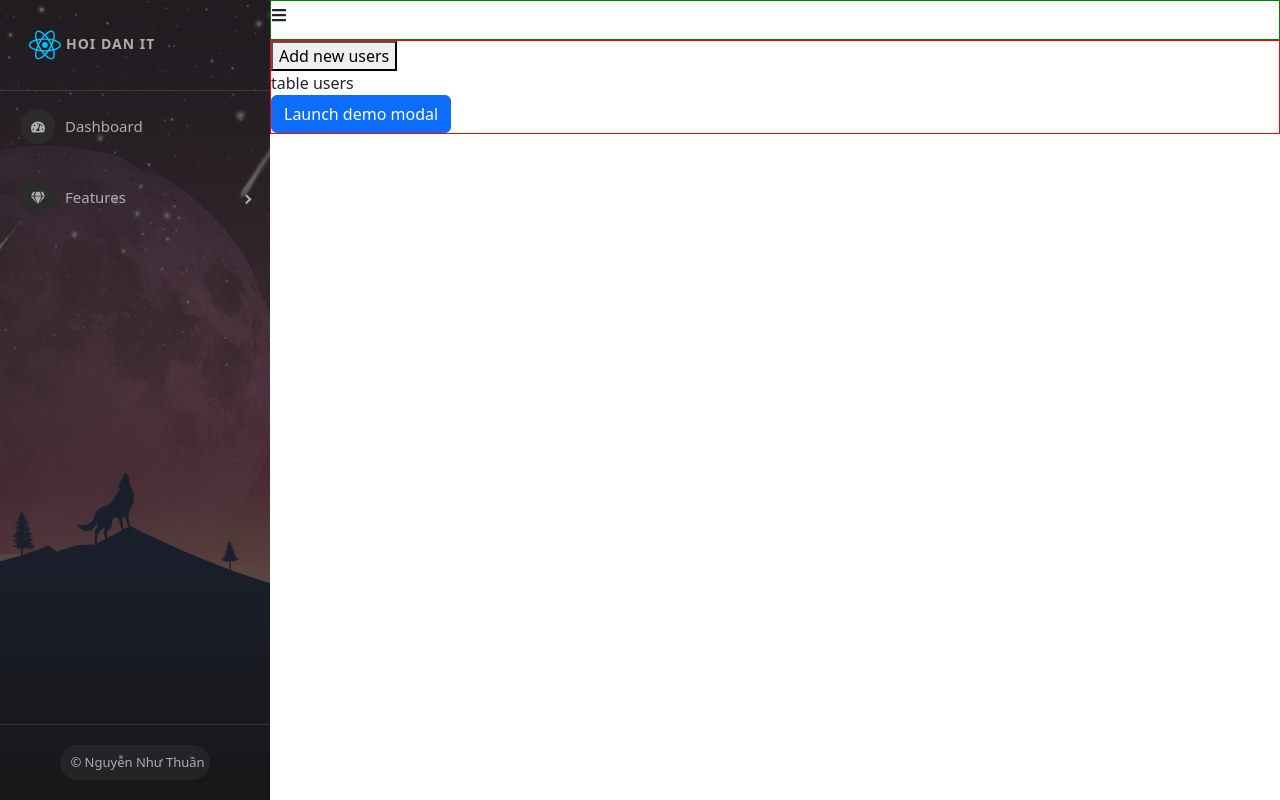
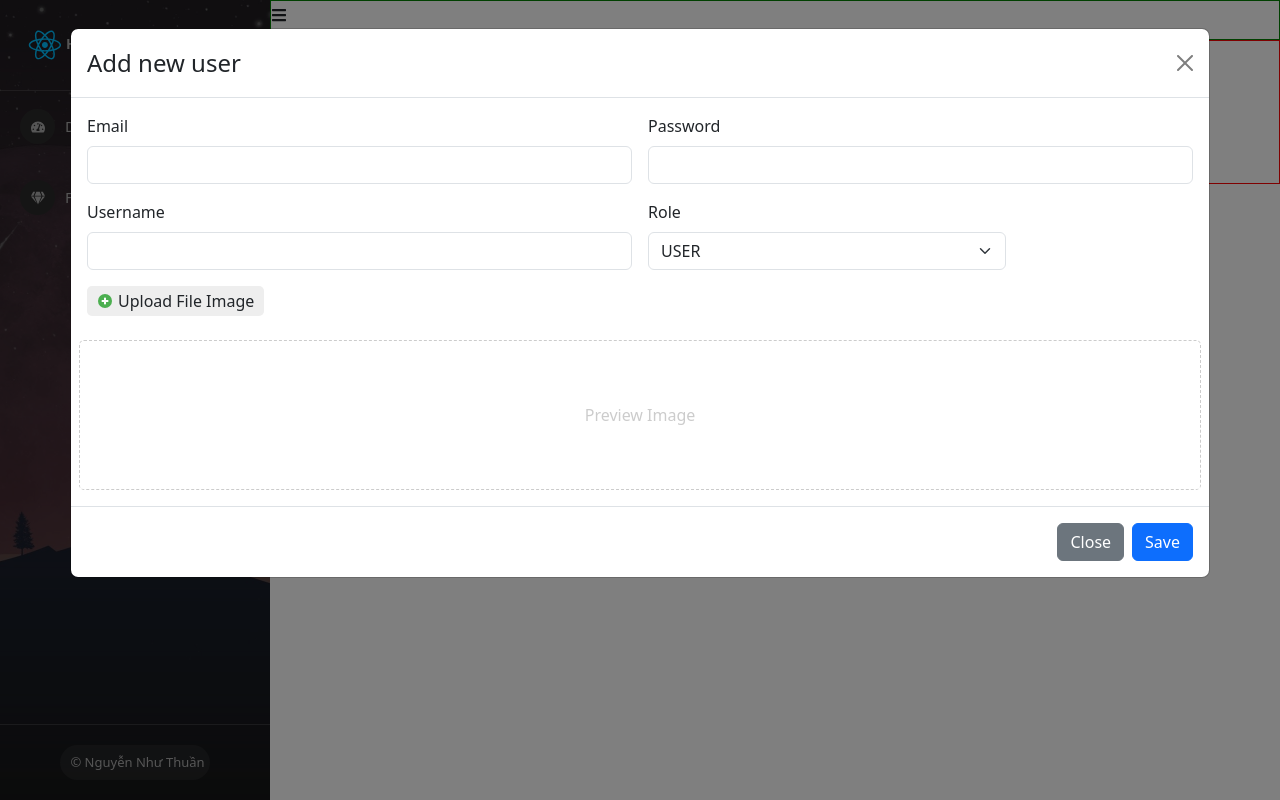
Before and after one commit to zZzThuanzZz/base-react-redux, a React (Create React App) app: page /admins/manage-users in a window 1280 px wide. Both pictures are taken after a click on the button "Add new users". Built offline with nearby package versions, Linux system fonts and the light colour scheme.

Commit message:
video 58

```diff
--- a/src/components/Admin/Content/ManageUser.js
+++ b/src/components/Admin/Content/ManageUser.js
@@ -1,19 +1,29 @@
-import ModalCreateUser from "./ModalCreateUser"
-import './ManageUser.scss'
+import ModalCreateUser from "./ModalCreateUser";
+import './ManageUser.scss';
+import { FcPlus } from 'react-icons/fc';
+import { useState } from "react";
 
 const ManageUser = (props) => {
+    const [showModalCreateUser, setShowModalCreateUser] = useState(false);
+
     return (
         <div className="manage-user-container">
             <div className="title">
+                Manage User
             </div>
             <div className="users-content">
-                <div>
-                    <button>Add new users</button>
+                <div className="btn-add-new">
+                    <button className="btn btn-primary"
+                        onClick={() => setShowModalCreateUser(true)}>
+                        <FcPlus />Add new users</button>
                 </div>
-                <div>
+                <div className="table-users-container">
                     table users
                 </div>
-                <ModalCreateUser />
+                <ModalCreateUser
+                    show={showModalCreateUser}
+                    setShow={setShowModalCreateUser}
+                />
             </div>
         </div>
     )
--- a/src/components/Admin/Content/ManageUser.scss
+++ b/src/components/Admin/Content/ManageUser.scss
@@ -1,5 +1,16 @@
 .manage-user-container {
-    .users-content {}
+    padding: 10px;
+
+    .users-content {
+        .btn-add-new {
+            margin: 15px 0;
+        }
+    }
+
+    .title {
+        font-weight: 600;
+        font-size: 20px;
+    }
 }
 
 .modal-add-user {
--- a/src/components/Admin/Content/ModalCreateUser.js
+++ b/src/components/Admin/Content/ModalCreateUser.js
@@ -1,13 +1,21 @@
 import { useState } from 'react';
 import Button from 'react-bootstrap/Button';
 import Modal from 'react-bootstrap/Modal';
-import { FcPlus } from 'react-icons/fc'
+import { FcPlus } from 'react-icons/fc';
+import axios from 'axios';
 
-const ModalCreateUser = () => {
-    const [show, setShow] = useState(false);
-
-    const handleClose = () => setShow(false);
-    const handleShow = () => setShow(true);
+const ModalCreateUser = (props) => {
+    const { show, setShow } = props;
+    const handleClose = () => {
+        setShow(false)
+        setEmail("");
+        setPassword("");
+        setUsername("");
+        setRole("USER");
+        setImage("");
+        setPreviewImage("");
+    };
+    // const handleShow = () => setShow(true);
 
     const [email, setEmail] = useState("");
     const [password, setPassword] = useState("");
@@ -26,12 +34,29 @@
         }
     }
 
+    const handSubmitCreateUser = async () => {
+        //call apis
+        // let data = {
+        //     email: email,
+        //     password: password,
+        //     username: username,
+        //     role: role,
+        //     userImage: image
+        // }
+        // console.log(data)
+        const data = new FormData();
+        data.append('email', email);
+        data.append('password', password);
+        data.append('username', username);
+        data.append('role', role);
+        data.append('userImage', image);
+
+        let res = await axios.post('http://localhost:8081/api/v1/participant', data)
+        console.log(">>>check res: ", res)
+    }
+
     return (
         <>
-            <Button variant="primary" onClick={handleShow}>
-                Launch demo modal
-            </Button>
-
             <Modal
                 show={show}
                 onHide={handleClose}
@@ -75,7 +100,10 @@
                         </div>
                         <div className="col-md-4">
                             <label className="form-label">Role</label>
-                            <select className="form-select" onChange={(event) => setRole(event.target.value)}>
+                            <select className="form-select"
+                                onChange={(event) => setRole(event.target.value)}
+                                value={role}
+                            >
                                 <option value="USER">USER</option>
                                 <option value="ADMIN">ADMIN</option>
                             </select>
@@ -102,7 +130,7 @@
                     <Button variant="secondary" onClick={handleClose}>
                         Close
                     </Button>
-                    <Button variant="primary" onClick={handleClose}>
+                    <Button variant="primary" onClick={() => handSubmitCreateUser()}>
                         Save
                     </Button>
                 </Modal.Footer>
```
